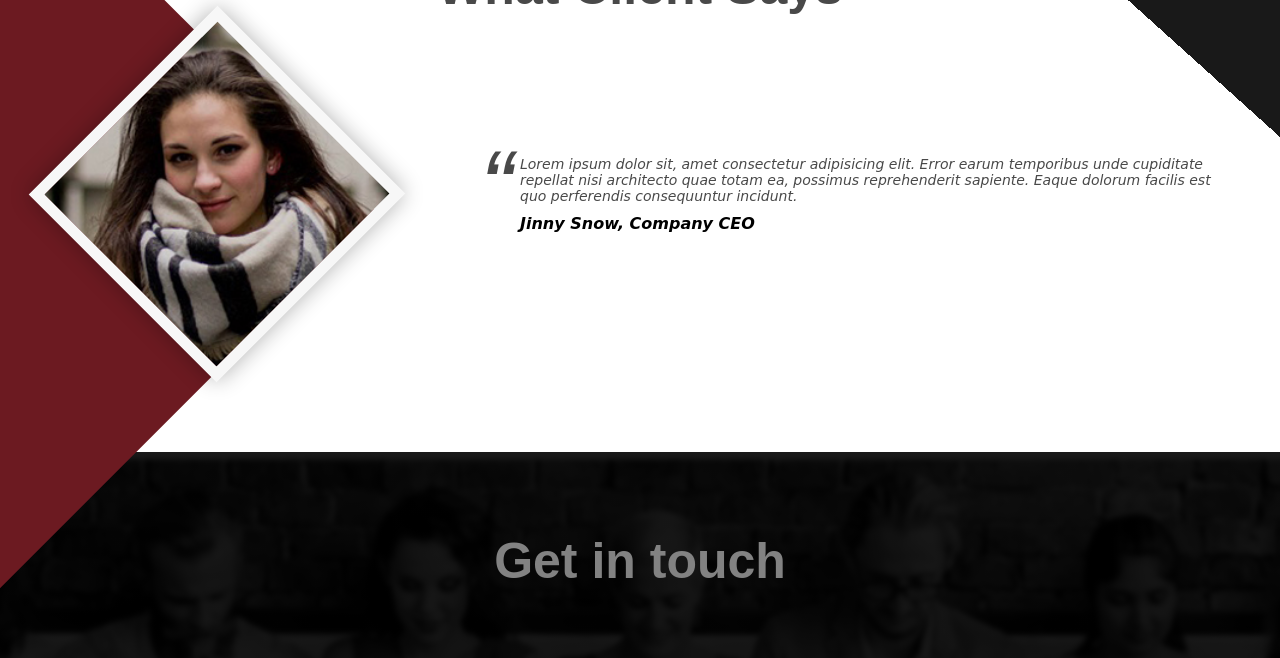
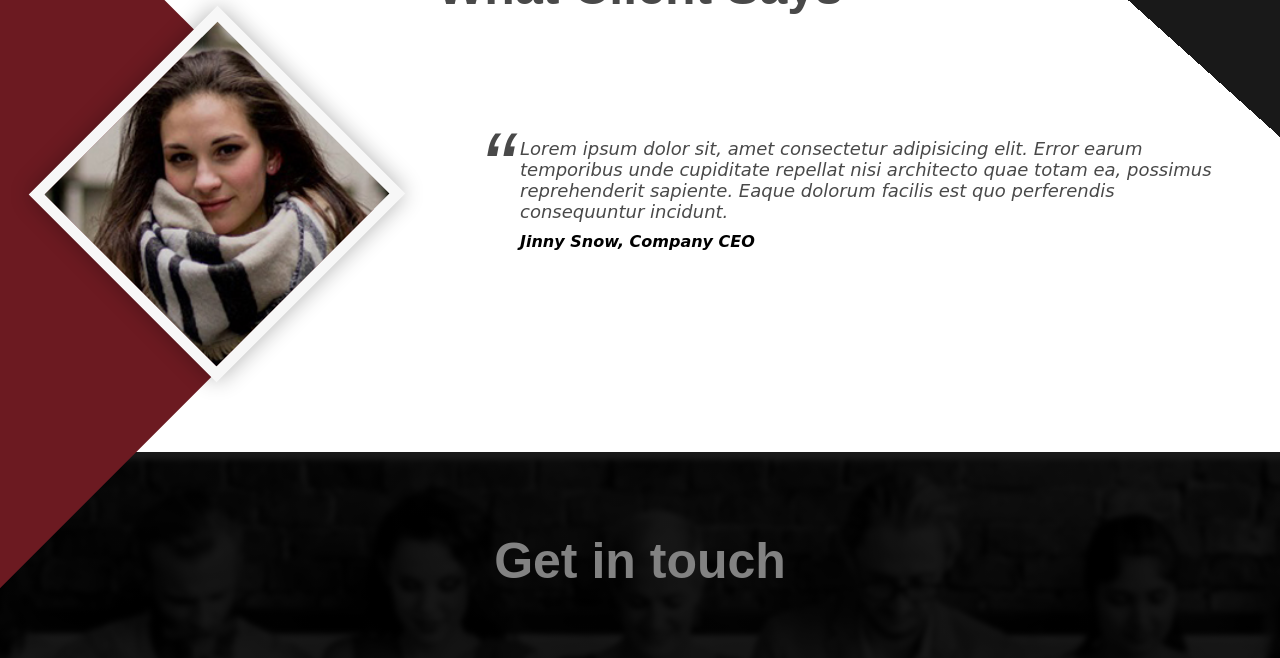
Before and after one commit to furki911/agency, a website: page index.html in a window 1280 px wide. Shown: the part 3460-4118 px from the top of the page. Drawn offline with Linux system fonts and the light colour scheme.

Commit message:
some changes

```diff
--- a/sass/layouts/_our-team.scss
+++ b/sass/layouts/_our-team.scss
@@ -13,6 +13,10 @@
       margin: 0 auto;
       display: flex;
       justify-content: center;
+
+      @media only screen and (max-width: $bp-smaller) {
+         padding: 8rem 2rem;
+      }
 
       &__image {
          border: 1rem solid #f7f7f7;
--- a/sass/layouts/_testmonals.scss
+++ b/sass/layouts/_testmonals.scss
@@ -50,7 +50,7 @@
          }
       }
 
-      @media only screen and (max-width: $bp-small) {
+      @media only screen and (max-width: $bp-smaller) {
          width: 100%;
          margin: 0;
       }
@@ -84,7 +84,7 @@
 
          &--paragraph {
             color: $color-grey-light-1;
-            font-size: 1.4rem;
+            font-size: 1.8rem;
             font-weight: 100;
             position: relative;
 
```
Also changed, not shown: css/style.css.
